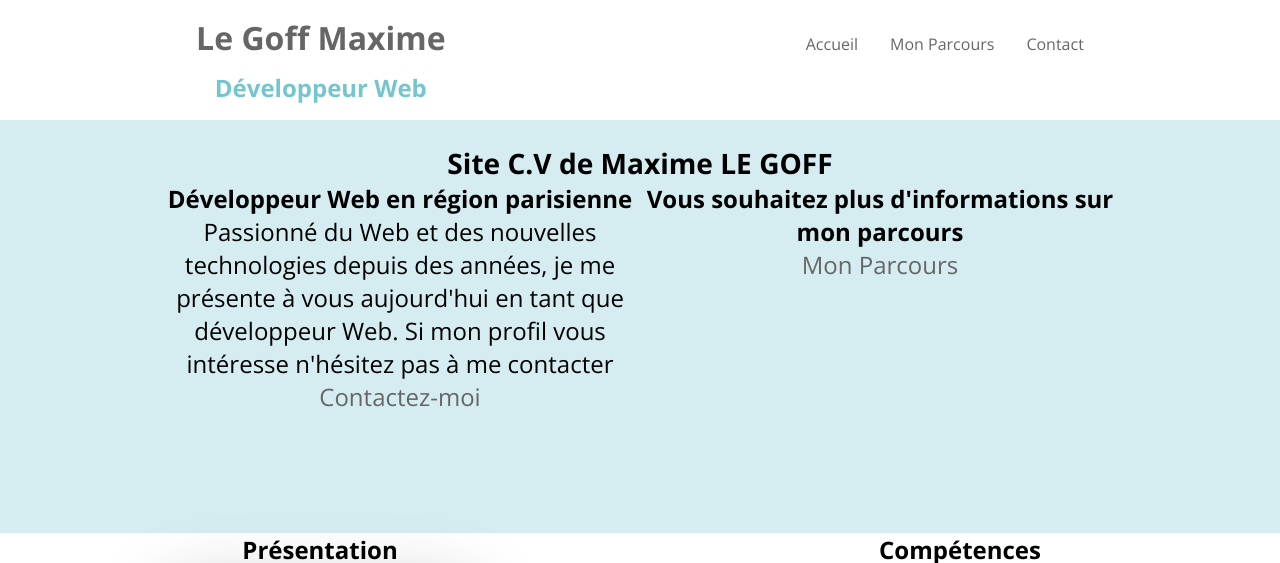
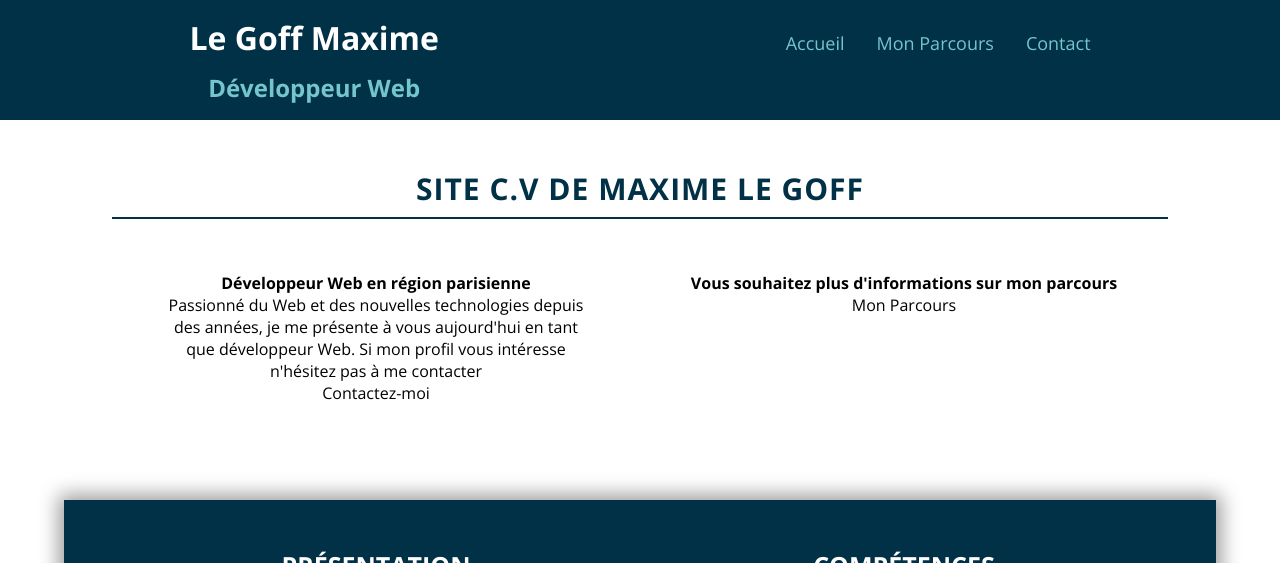
Before and after one commit to Maxime-Le-Goff/C.V, a PHP site: page /home.html in a window 1280 px wide. Shown: the top 563 px of the page. Run offline with PHP 8.4, Linux system fonts and the light colour scheme.

Commit message:
home new

```diff
--- a/app.js
+++ b/app.js
@@ -26,16 +26,16 @@ const text = document.querySelector(".sec-text");
 console.log(text);
 const textLoad = () => {
   setTimeout(() => {
-    text.textContent = 'Rigoureux';
+    text.textContent = 'RIGOUREUX';
   },0);
   setTimeout(() => {
-    text.textContent = 'Passionné';
+    text.textContent = 'PASSIONNE';
   },4000);
   setTimeout(() => {
-    text.textContent = 'Joyeux';
+    text.textContent = 'JOYEUX';
   },8000);
   setTimeout(() => {
-    text.textContent = 'Bonne Humeur';
+    text.textContent = 'LOREM';
   },12000);
 }
 textLoad();
--- a/home.html
+++ b/home.html
@@ -27,25 +27,24 @@
                 </nav>
         </div>
     </header>
-    <main>
+    <main class="main_home">
         <section class="main-first">
-            <h3>Site C.V de Maxime LE GOFF</h3>
+            <h3 class="main_title">Site C.V de Maxime LE GOFF</h3>
                 <div class="main-first-flex">
-                    <div class="main-first-contact">
+                    <a href="Contact.html" class="main-first-contact">
                         <h4>Développeur Web en région parisienne</h4>
                         <p>Passionné du Web et des nouvelles technologies depuis des années,
                         je me présente à vous aujourd'hui en tant que développeur Web. Si mon profil vous intéresse n'hésitez pas à me contacter</p>
-                        <a href="Contact.html">Contactez-moi</a>
-                    </div>
-                    <div class="main-first-parcours">
+                        <div>Contactez-moi</div>
+                    </a>
+                    <a href="Parcours.html" class="main-first-parcours">
                         <h4>Vous souhaitez plus d'informations sur mon parcours</h4>
                         <p></p>
-                        <a href="Parcours.html">Mon Parcours</a>
-                    </div>
+                        <div>Mon Parcours</div>
+                    </a>
                 </div>
         </section>
         <section class="main-second">
-            <div class="main-second-flex">
                 <div class="main-second-card">
                     <h4>Présentation</h4>
                     <div class="Card_card">
@@ -113,7 +112,6 @@
                             </div>
                         </div>
                     </div>
-                </div>
         </section>
         <section class="main-third">
             <div class="main-third-graph">
--- a/style.css
+++ b/style.css
@@ -7,18 +7,20 @@
 body
 {
   font-family: 'Open Sans', sans-serif;
-  background-color: rgba(117, 197, 206,0.3);;
+  background-color: #fff;
+  height:100vh;
+  width:100%;
 }
 a{
   text-decoration: none;
-  color: #666666;
   position:relative;
+  color:rgb(117, 197, 206);
 }
 nav a:after
 {
   content:"";
   position:absolute;
-  background-color:#666666;
+  background-color:#fff;
   height:3px;
   width:0;
   left:0;
@@ -27,19 +29,23 @@ nav a:after
 }
 nav a:hover
 {
-  color:#000;
+  color:#fff;
 }
 nav a:hover:after{
   width:100%;
+}
+nav li
+{
+  font-size: 18px;;
 }
 #header
 {
   display:flex;
   justify-content: space-around;
   align-items:baseline;
-  color:#666666;
+  color:#fff;
   width:100%;
-  background-color:#fff;
+  background:#003147;
   padding:1em;
 }
 .navbar
@@ -59,39 +65,75 @@ nav a:hover:after{
   margin-top: 0.5em;
   color: rgb(117, 197, 206);
 }
-
+.main_title
+{
+  font-size: 30px;
+  position:relative;
+  color:#003147;
+  text-transform:uppercase;
+  letter-spacing: 1px;
+  margin-bottom:15px;
+}
+.main_title:after
+{
+  content:"";
+  position:absolute;
+  background-color:#003147;
+  height:2px;
+  width:100%;
+  left:0;
+  bottom:-10px;
+  transition:0.3s;
+}
+.main_home
+{
+  width:90%;
+  margin:auto;
+}
 .main-first
 {
   margin:auto;
-  font-size:1.5rem;
   width:100%;
   text-align: center;
-  padding:1em 0;
+  padding: 3em;
 }
 .main-first-flex
 {
   display:flex;
   justify-content: center;
-  width:75%;
   margin:auto;
 }
-.main-first-flex div
+.main-first-flex a
 {
   width:50%;
+  padding:3em;
+  transition:0.3s ease-out;
+  color:#000;
+}
+.main-first-flex a:hover
+{
+  background-color:rgb(0, 49, 71);
+  color:white;
+  transform:scale(1.08);
 }
 .main-second
 {
-  width:100%;
-  background-color:white;
+  width: 100%;
+  background-color: rgb(0, 49, 71);
+  padding: 2em;
+  box-shadow: 0px 0px 19px 5px rgb(0 0 0 / 40%);
+  font-size: 1.5rem;
+  text-align: center;
+  display: flex;
+  justify-content: center;
+  width: 100%;
 }
-.main-second-flex
+.main-second h4
 {
-  font-size:1.5rem;
-  text-align: center;
-  display:flex;
-  justify-content: center;
-  margin-top:4em;
-  width:100%;
+  text-transform: uppercase;
+  color:#fff;
+  font-size:25px;;
+  padding-bottom:2em;
 }
 .main-second-competences
 {
@@ -142,12 +184,7 @@ nav a:hover:after{
   display:flex;
   justify-content: center;
 }
-/* .icon{
-  display:flex;
-  flex-direction:column;
-  align-items: center;
-  text-align: center;
-} */
+
 footer
 {
   background-color:rgba(117, 197, 206,0.3);
@@ -262,13 +299,13 @@ footer
   margin-left:2rem;
   overflow:hidden;
   box-shadow: 2px 5px 10px #999;
-  margin:1rem
+  margin:1rem;
 }
 .content div .progress
 {
   height:4rem;
   border-radius: 40px;
-  background-color:rgba(117, 197, 206,1);
+  background-color:#03a9f4;
 }
 .content div .bar h1
 {
@@ -298,7 +335,7 @@ footer
   left:0;
   height:100%;
   width:100%;
-  background-color:rgba(117, 197, 206,1);
+  background-color:#03a9f4;
   border-left:2px solid white;
   animation:animate 4s steps(16) infinite;
 }
@@ -380,7 +417,7 @@ footer
 	width: 100%;
 	border: 2px solid rgba(0, 0, 0, 0);
 	outline: none;
-	background-color: rgba(230, 230, 230, 0.6);
+	background-color: rgba(15, 12, 12, 0.1);
 	padding: 0.5rem 1rem;
 	font-size: 1.1rem;
 	margin-bottom: 22px;
@@ -389,7 +426,7 @@ footer
 
 .field:hover
 {
-	background-color: rgba(0, 0, 0, 0.1);
+	background-color: rgba(0, 0, 0, 0.2);
 }
 
 textarea
@@ -460,7 +497,7 @@ textarea
   position:absolute;
   width:100%;
   height:437px;
-  background-image: url('https://preview.redd.it/rwl5o5xm2tv71.jpg?width=1500&format=pjpg&auto=webp&v=enabled&s=a20f7372f386e85230b9c53cba4bbbbce460e649');
+  background-image: url('/IMG_0009.jpeg');
   background-position:top;
   background-size: cover;
   z-index:3;
```
Also changed, not shown: IMG_0009.jpeg (added), pawel-czerwinski--0xCCPIbl3M-unsplash.jpg (added). Lines whose indentation alone changed are shown as unchanged.
